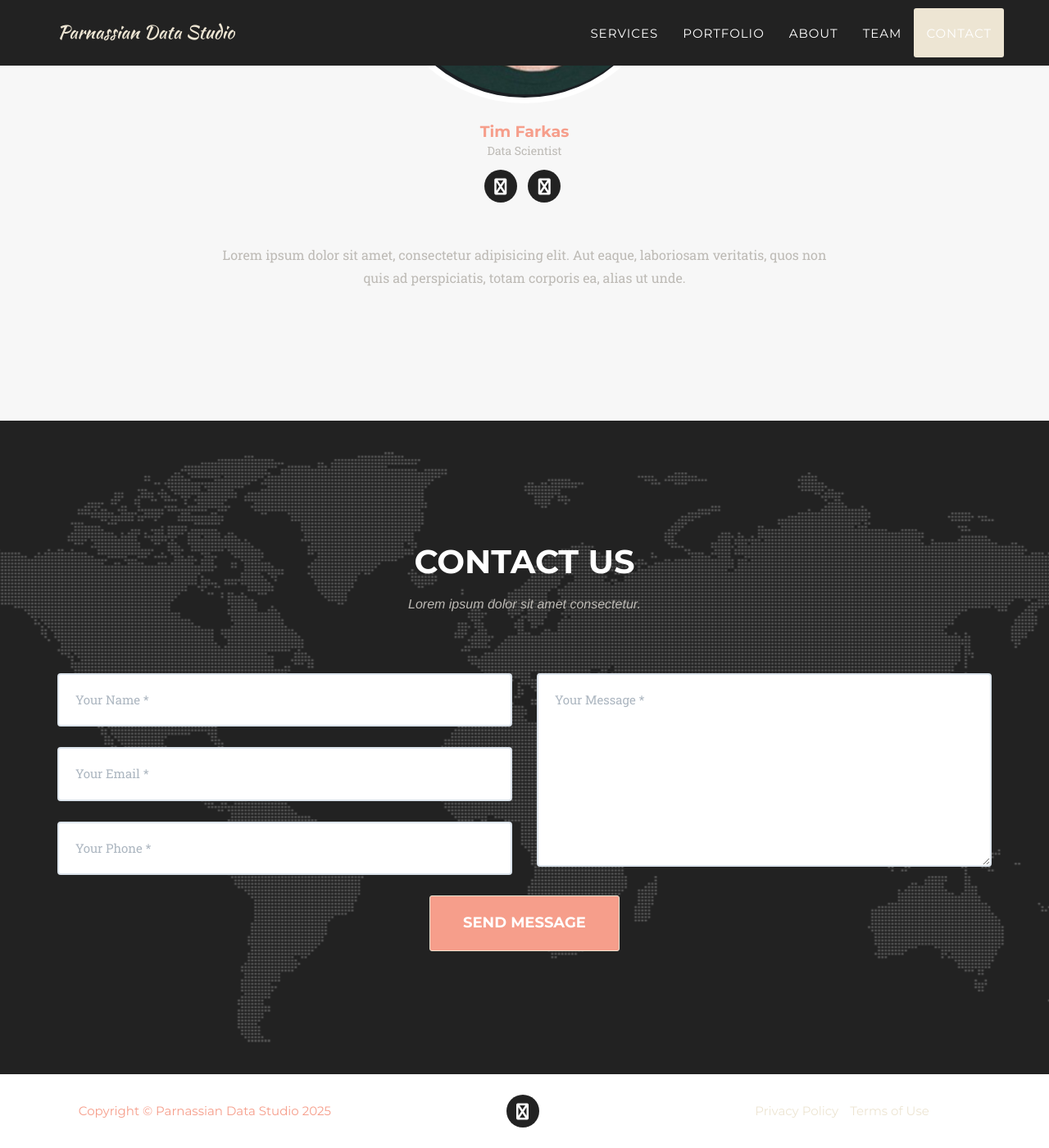
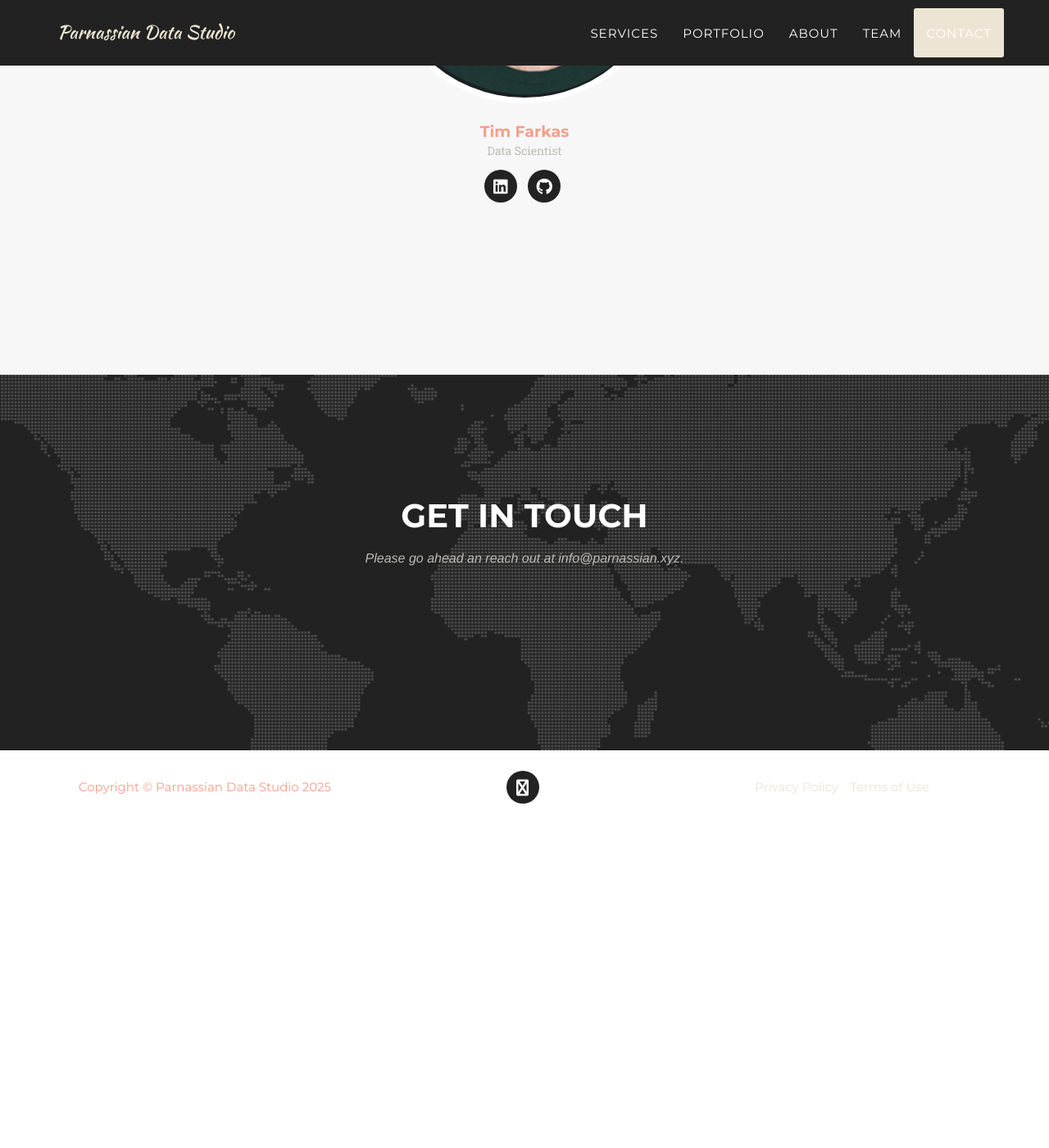
Before and after one commit to parnassian-data-studio/parnassian-data-studio.github.io, a Jekyll site: the page built from index.html, in a window 1280 px wide and 1400 px high, scrolled down 2088 px. Shown: the whole window at 82% size. Built offline with Jekyll 4.4.1, drawn with Linux system fonts in a browser that asks for light colours; some web fonts are replaced; after the commit the page ends 3093 px from its top, so only the background shows below that; some of the changed text lies outside the part shown.

Commit message:
fix: use fab for font awesome icons

```diff
--- /dev/null
+++ b/_includes/contact_simple.html
@@ -0,0 +1,10 @@
+<section id="contact">
+        <div class="container">
+            <div class="row">
+                <div class="col-lg-12 text-center">
+                    <h2 class="section-heading">Get In Touch</h2>
+                    <h3 class="section-subheading text-muted">Please go ahead an reach out at info@parnassian.xyz.</h3>
+                </div>
+            </div>
+        </div>
+    </section>
--- a/_includes/team.html
+++ b/_includes/team.html
@@ -3,8 +3,8 @@
         <div class="container">
             <div class="row">
                 <div class="col-lg-12 text-center">
-                    <h2 class="section-heading">Our Amazing Team</h2>
-                    <h3 class="section-subheading text-muted">Lorem ipsum dolor sit amet consectetur.</h3>
+                    <h2 class="section-heading">Our Team</h2>
+                    <h3 class="section-subheading text-muted">For the forseeable future, it's just going to be me...</h3>
                 </div>
             </div>
             <div class="row">
@@ -18,7 +18,7 @@
                             {% for network in member.social %}
                             <li>
                                 <a href="{{ network.url }}">
-                                    <i class="fa fa-{{ network.title }}"></i>
+                                    <i class="fab fa-{{network.title}}"></i>
                                 </a>
                             </li>
                             {% endfor %}
@@ -29,7 +29,7 @@
             </div>
             <div class="row">
                 <div class="col-lg-8 col-lg-offset-2 text-center">
-                    <p class="large text-muted">Lorem ipsum dolor sit amet, consectetur adipisicing elit. Aut eaque, laboriosam veritatis, quos non quis ad perspiciatis, totam corporis ea, alias ut unde.</p>
+                    <p class="large text-muted"></p>
                 </div>
             </div>
         </div>
--- a/_layouts/default.html
+++ b/_layouts/default.html
@@ -16,7 +16,7 @@
     {% comment %}
     {% include clients.html %}
     {% endcomment %}
-    {% include contact.html %}
+    {% include contact_simple.html %}
     {% include footer.html %}
     {% include modals.html %}
     {% include js.html %}
```
